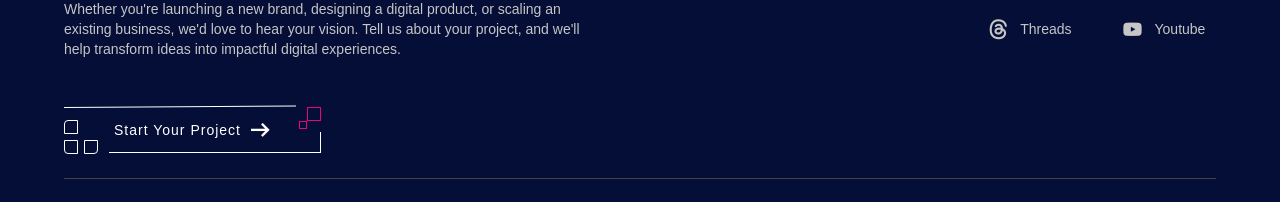
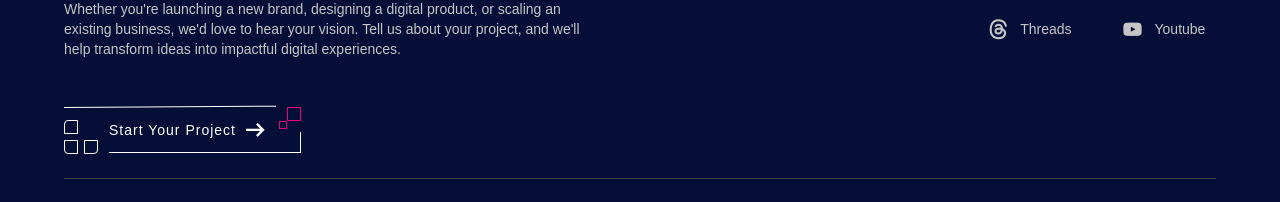
Before and after one commit to therareaniket/new-rarepixels-design, a Next.js app: page /About in a window 1280 px wide. Shown: the part 9350-9552 px from the top of the page. Built offline with nearby package versions, Linux system fonts and the light colour scheme; a web font is replaced by a local one.

Commit message:
ci 🔄: fixed the website btn arrow size and hover effect

```diff
--- a/src/components/Global/Footer/Footer.tsx
+++ b/src/components/Global/Footer/Footer.tsx
@@ -31,20 +31,16 @@ export default function Footer() {
                             {/* custom button */}
 
 
-                            <Link
-                                href="#"
-                                title="Start Your Project"
-                                className="cyber-cta-btn group relative mt-[28px] inline-flex h-[46px] items-center text-white transition-colors duration-200"
-                            >
+                            <Link href="/Contact" title="Start Your Project" className="cyber-cta-btn group relative mt-[28px] inline-flex h-[46px] items-center text-white transition-colors duration-200" >
                                 <span className="cyber-corner-blocks" aria-hidden="true">
                                     <span className="cyber-box cyber-box-tl" />
                                     <span className="cyber-box cyber-box-bl" />
                                     <span className="cyber-box cyber-box-br" />
                                 </span>
 
-                                <span className="relative z-10 flex items-center pl-[50px] pr-[50px] text-18 tracking-[1px]">
+                                <span className="relative z-10 flex items-center pl-[45px] pr-[35px] text-18 tracking-[1px] website-link-text">
                                     Start Your Project
-                                    <span className="mm-cta icon-hero-cta-arrow ml-[12px] inline-block text-18 transition-transform duration-200 group-hover:translate-x-1" />
+                                    <span className="mm-cta icon-hero-cta-arrow ml-[12px] inline-block text-[12px] transition-transform duration-200 group-hover:translate-x-1 font-normal" />
                                 </span>
 
                                 {/* 2 Staggered Brand Pink Boxes (#ED0180) */}
--- a/src/components/Global/Footer/footer.css
+++ b/src/components/Global/Footer/footer.css
@@ -67,6 +67,7 @@
   transform: rotate(-0.35deg);
   transform-origin: left center;
   pointer-events: none;
+  transition: all 0.3s ease-in;
 }
 
 .cyber-cta-btn::after {
@@ -76,10 +77,15 @@
   right: 0;
   left: 45px;
   height: 21px;
+  /* border-bottom-right-radius: 6px; */
   border-bottom: 1px solid #ffffff;
   border-right: 1px solid #ffffff;
   pointer-events: none;
+  transition: all 0.3s ease-in;
 }
+
+/* .cyber-cta-btn:hover.cyber-cta-btn::before{ background-color: #ed0180; border-top: 1px solid #ed0180 ; } */
+/* .cyber-cta-btn:hover.cyber-cta-btn::after { border-bottom: 1px solid #ed0180; border-right: 1px solid #ed0180;} */
 
 .cyber-corner-blocks { position: absolute; top: 0; left: 0; width: 43px; height: 43px; pointer-events: none; }
 .cyber-box {
@@ -89,7 +95,7 @@
   background-color: transparent;
   border: 1px solid #ffffff;
   box-sizing: border-box;
-  transition: background-color 0.25s ease;
+  transition: background-color 1s ease;
 }
 .cyber-box-tl { bottom: 16px; left: 0; border-top-left-radius: 4px; }
 .cyber-box-bl { bottom: -4px; left: 0; border-bottom-left-radius: 4px; }
@@ -110,13 +116,14 @@
   background-color: transparent;
   border: 1px solid #ED0180;
   box-sizing: border-box;
-  transition: background-color 0.25s ease, transform 0.25s ease;
+  transition: background-color 1s ease, transform 1s ease;
 }
 
 .cyber-pink-lg { top: 0; right: 0; width: 14px; height: 14px; }
 .cyber-pink-sm { top: 14px; left: 0px; width: 8px; height: 8px; }
 .cyber-cta-btn:hover .cyber-pink-box { background-color: #ED0180; }
-
+/* .website-link-text { transition: font 1s ease-in-out; }
+.cyber-cta-btn:hover .website-link-text { font-weight: 600; } */
 
 @media (max-width: 1799px) {
 	.brand-quote a span{ font-size: 14px; }
```
